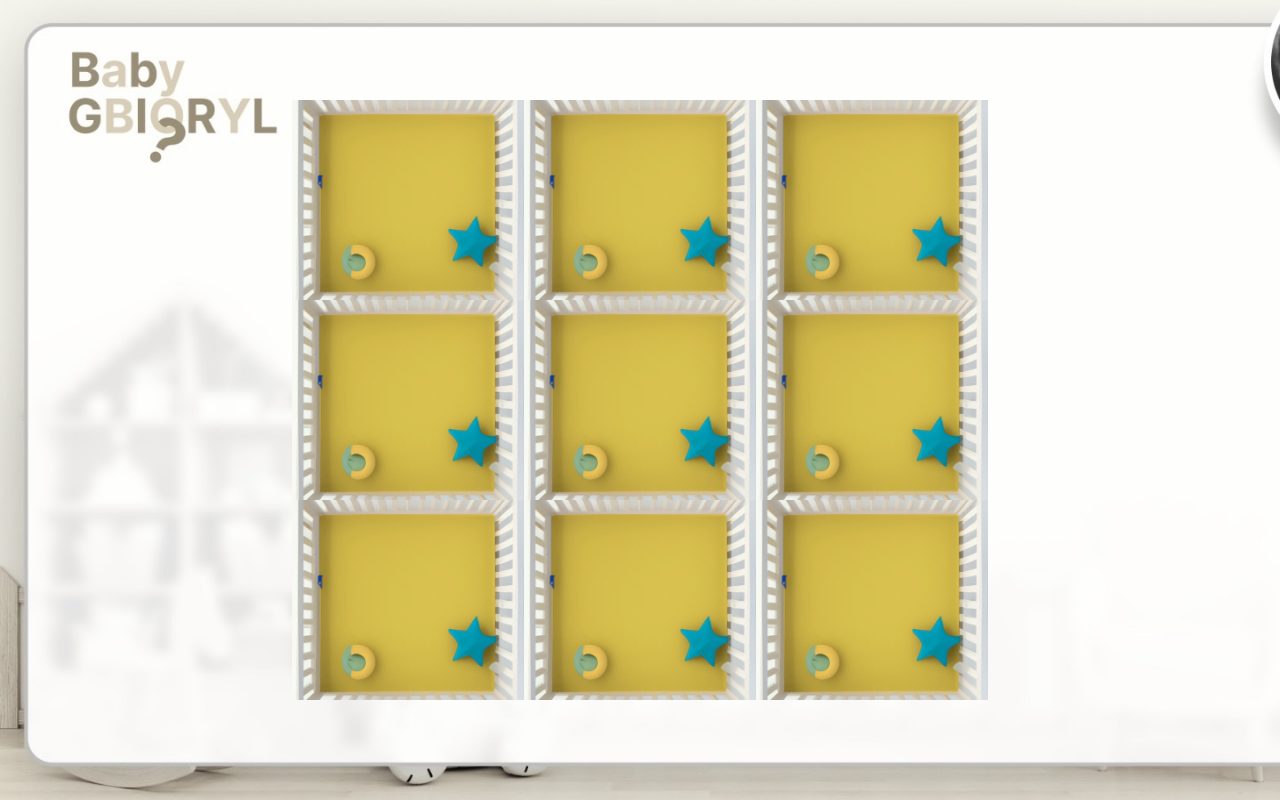
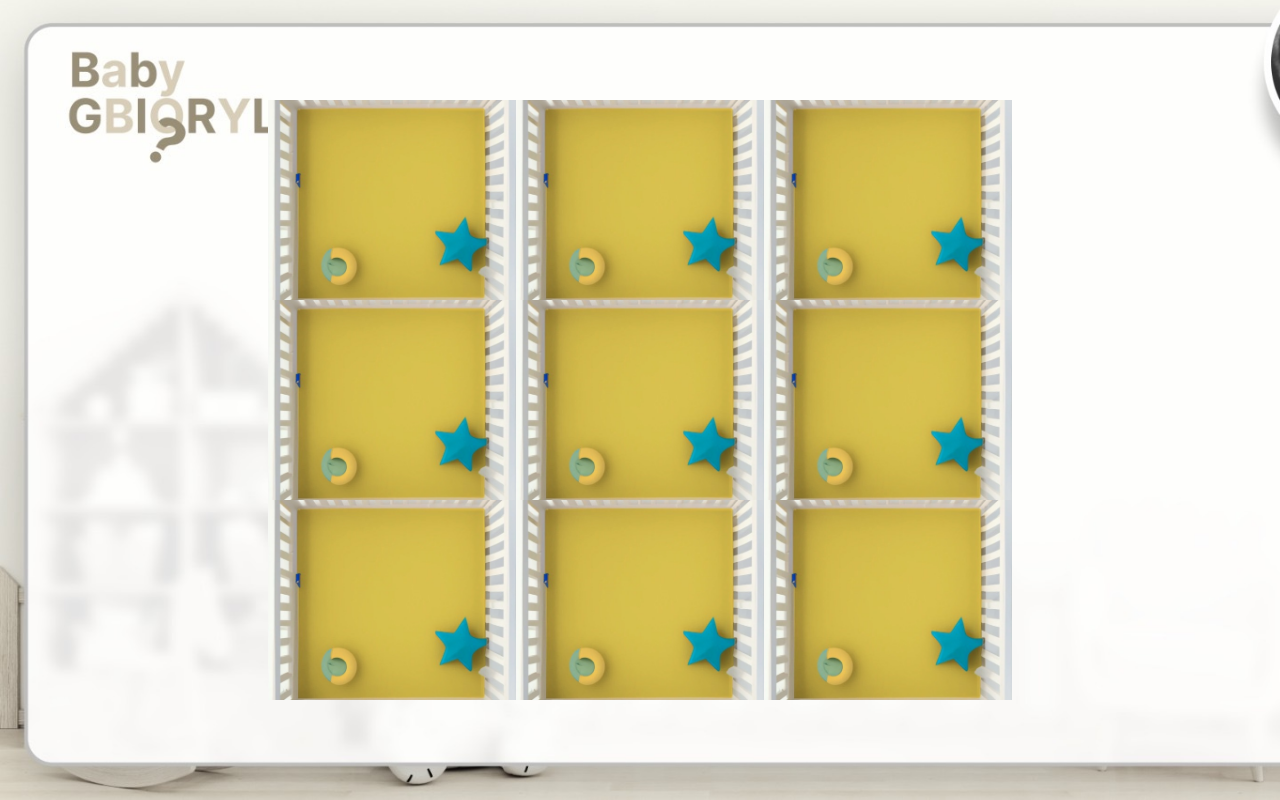
Before and after one commit to thiagodsti/cha-revelacao, a React (Vite) app: page /tictactoe in a window 1280 px wide. Built offline with nearby package versions, Linux system fonts and the light colour scheme.

Commit message:
Fix layout

```diff
--- a/src/components/tictactoe/Tile.tsx
+++ b/src/components/tictactoe/Tile.tsx
@@ -16,8 +16,8 @@ const fadeOutInAnimation = keyframes`
 const Image = styled.img.withConfig({
   shouldForwardProp: (prop) => !["isTransitioning"].includes(prop),
 }) <{ isTransitioning: boolean }>`
-  width: 8rem;
-  height: 8rem;
+  width: 9rem;
+  height: 9rem;
   background-color: white;
   padding: 4px;
   cursor: pointer;
@@ -41,8 +41,7 @@ const ImageFrame = styled("div")`
   display: flex;
   justify-content: center;
   align-items: center;
-  width: 14.5rem;
-  height: 12.5rem;
+  width: 15.5rem;
   background-image: url("tictactoe/bg-tictactoe.jpg");
   background-size: cover;
   background-position: center;
```
